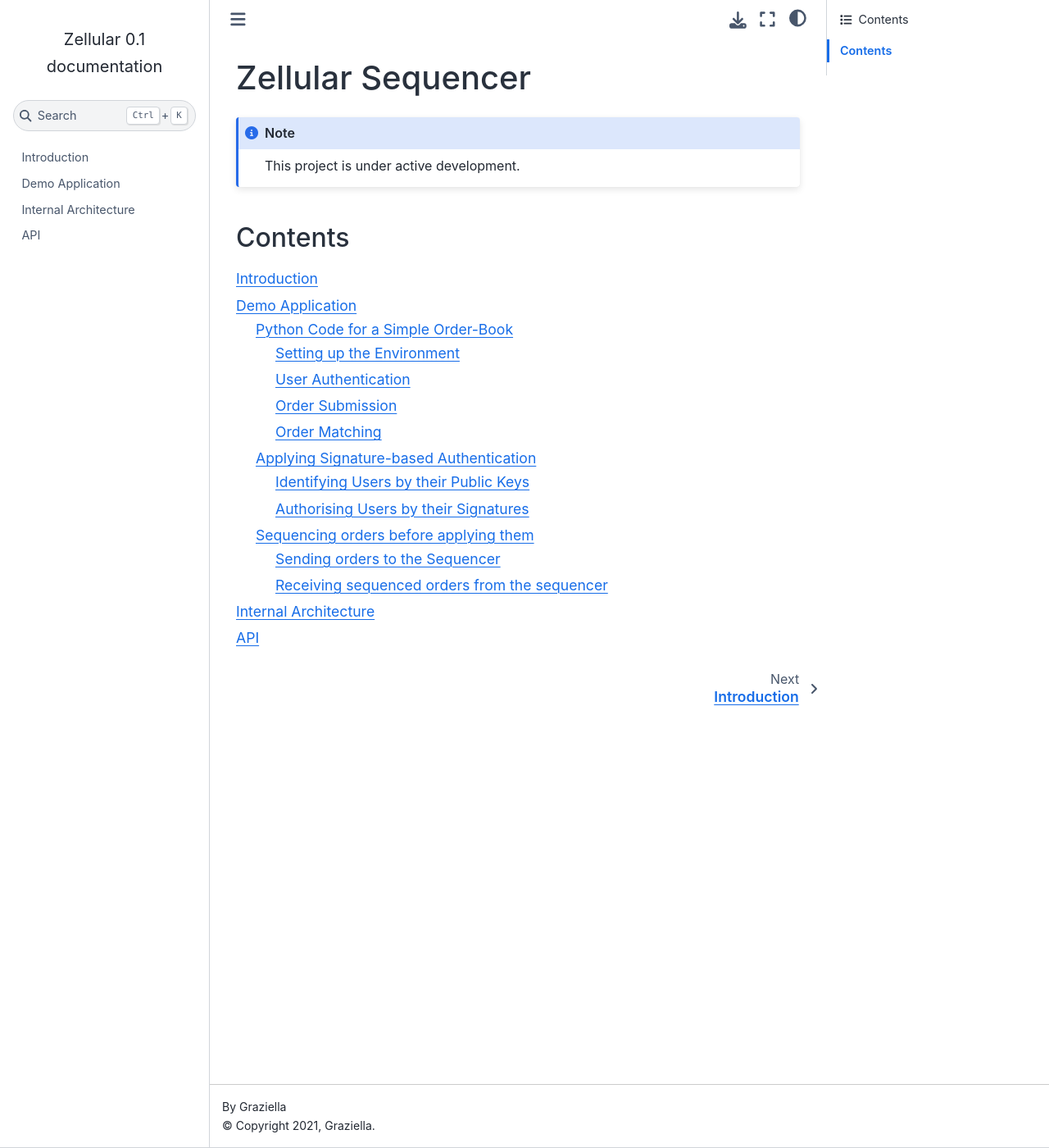
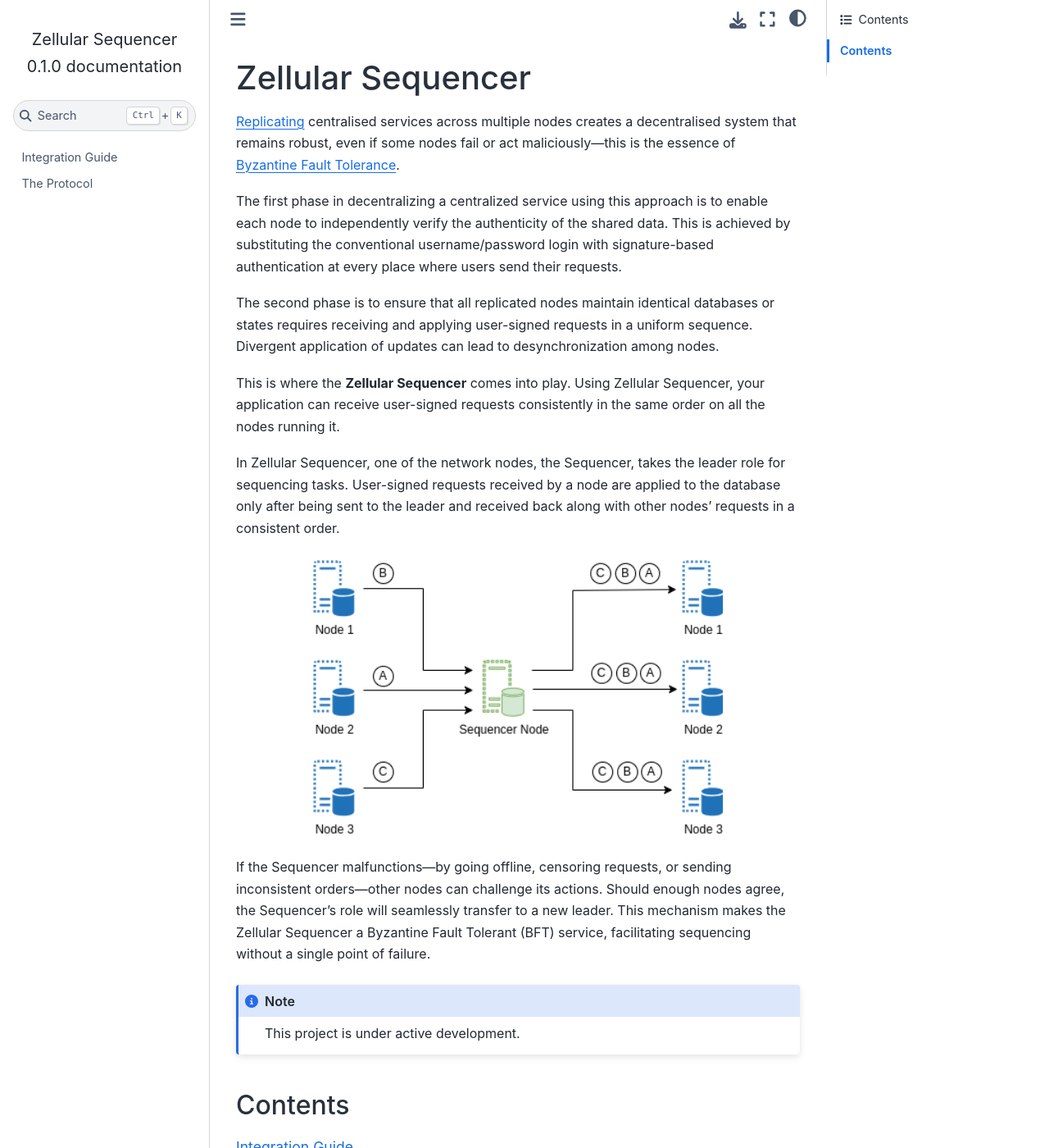
Before and after one commit to zellular-xyz/zsequencer, a Sphinx documentation site: the page built from docs/source/index.rst, in a window 1280 px wide and 1400 px high. Shown: the whole window at 82% size. Built offline with Sphinx 7.4.7 and the Sphinx Book theme 1.1.4, drawn with Linux system fonts in a browser that asks for light colours; some of the changed text lies outside the part shown.

Commit message:
add protocol guide

```diff
--- a/docs/source/api.rst
+++ /dev/null
@@ -1,2 +0,0 @@
-API
-===
--- a/docs/source/conf.py
+++ b/docs/source/conf.py
@@ -2,11 +2,11 @@
 
 # -- Project information
 
-project = 'Zellular'
+project = 'Zellular Sequencer'
 copyright = '2021, Graziella'
 author = 'Graziella'
 
-release = '0.1'
+release = '0.1.0'
 version = '0.1.0'
 
 # -- General configuration
--- a/docs/source/index.rst
+++ b/docs/source/index.rst
@@ -1,5 +1,24 @@
 Zellular Sequencer
 ===================================
+
+`Replicating <https://en.wikipedia.org/wiki/State_machine_replication>`_ centralised services across multiple nodes creates a decentralised system that remains robust, even if some nodes fail or act maliciously—this is the essence of `Byzantine Fault Tolerance <https://en.wikipedia.org/wiki/Byzantine_fault>`_.
+
+The first phase in decentralizing a centralized service using this approach is to enable each node to independently verify the authenticity of the shared data. This is achieved by substituting the conventional username/password login with signature-based authentication at every place where users send their requests.
+
+The second phase is to ensure that all replicated nodes maintain identical databases or states requires receiving and applying user-signed requests in a uniform sequence. Divergent application of updates can lead to desynchronization among nodes.
+
+This is where the **Zellular Sequencer** comes into play. Using Zellular Sequencer, your application can receive user-signed requests consistently in the same order on all the nodes running it.
+
+In Zellular Sequencer, one of the network nodes, the Sequencer, takes the leader role for sequencing tasks. User-signed requests received by a node are applied to the database only after being sent to the leader and received back along with other nodes’ requests in a consistent order.
+
+
+.. figure:: images/image1.png
+  :align: center
+  :width: 500
+  :alt: Zellular Sequencer Architecture
+
+
+If the Sequencer malfunctions—by going offline, censoring requests, or sending inconsistent orders—other nodes can challenge its actions. Should enough nodes agree, the Sequencer's role will seamlessly transfer to a new leader. This mechanism makes the Zellular Sequencer a Byzantine Fault Tolerant (BFT) service, facilitating sequencing without a single point of failure.
 
 .. note::
 
@@ -10,7 +29,5 @@
 
 .. toctree::
 
-   intro
-   demo
-   internal
-   api
+   integration
+   protocol
--- a/docs/source/demo.rst
+++ b/docs/source/integration.rst
@@ -1,5 +1,5 @@
-Demo Application
-================
+Integration Guide
+=================
 
 To illustrate how apps can be decentralized with the Zellular Sequencer, let's look at a basic order book created using Python with Flask for handling user orders and SQLite for data storage. This example is streamlined, focusing solely on demonstrating the practical integration with the Zellular Sequencer, and does not include the extensive features of a full-scale implementation.
 
--- a/docs/source/internal.rst
+++ /dev/null
@@ -1,2 +0,0 @@
-Internal Architecture
-=====================
```
Also changed, not shown: docs/source/intro.rst (deleted, +0 -21 lines), docs/source/protocol.rst (added, +50 -0 lines).
